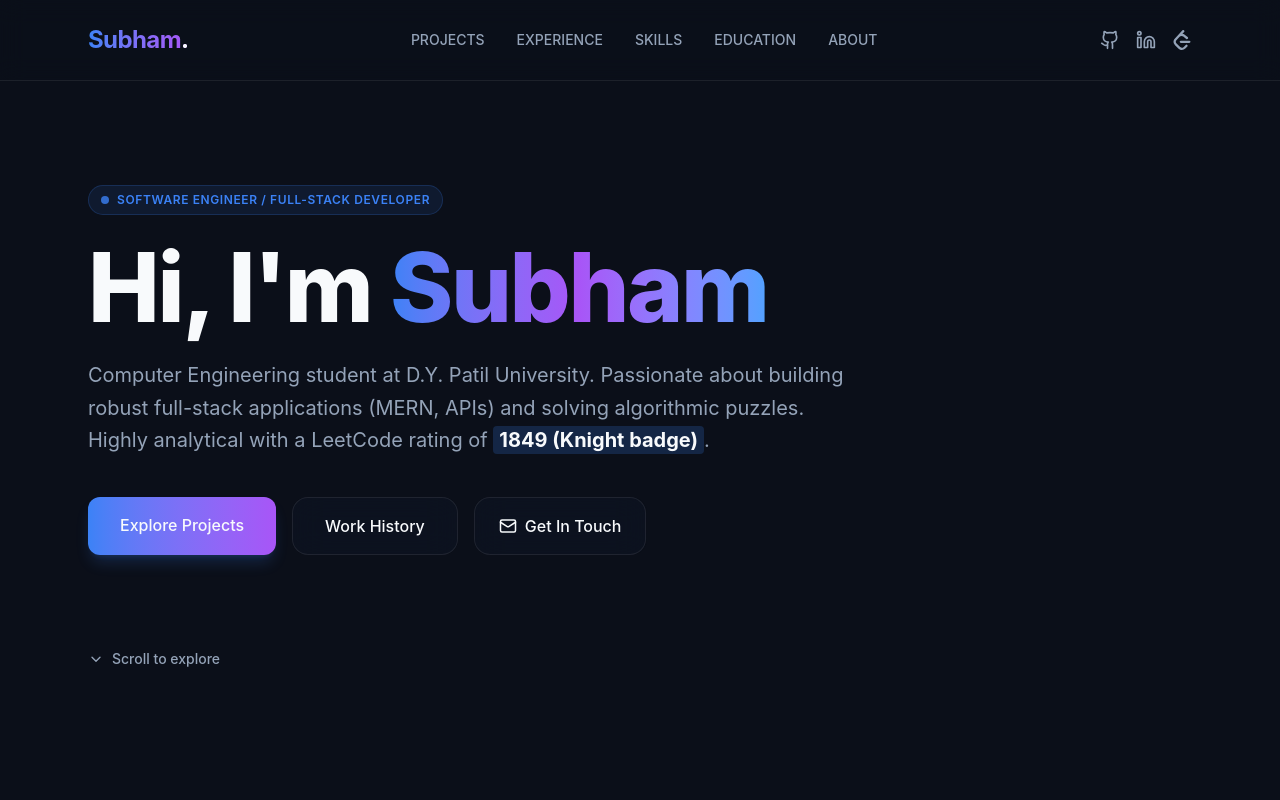
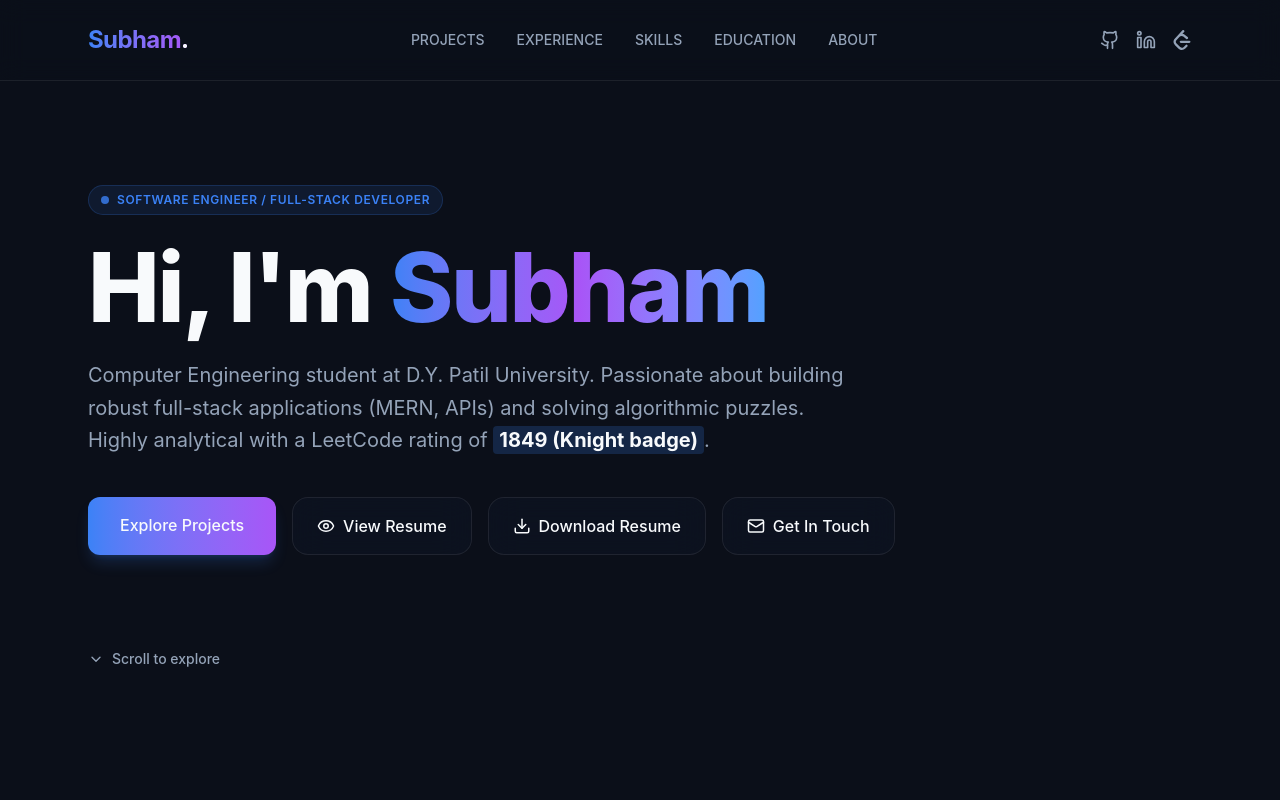
Before and after one commit to Subham5778/MyPortfolio, a React (Vite) app: page / in a window 1280 px wide. Shown: the top 800 px of the page. Built offline with nearby package versions, Linux system fonts and the light colour scheme.

Commit message:
update resume to view or download on web page

```diff
--- a/src/App.jsx
+++ b/src/App.jsx
@@ -1,5 +1,5 @@
 import { useState } from 'react';
-import { Briefcase, GraduationCap, ChevronDown, Mail, Github, Linkedin, ExternalLink, Award, Trophy, Phone, MapPin, Code, Layers } from 'lucide-react';
+import { Briefcase, GraduationCap, ChevronDown, Mail, Github, Linkedin, ExternalLink, Award, Trophy, Phone, MapPin, Code, Layers, Eye, Download } from 'lucide-react';
 import { SiLeetcode } from "react-icons/si";
 
 function App() {
@@ -129,8 +129,22 @@ function App() {
             <a href="#projects" className="bg-gradient-to-r from-primary to-accent hover:opacity-90 text-text px-8 py-4 rounded-xl font-medium transition-all shadow-lg shadow-primary/20">
               Explore Projects
             </a>
-            <a href="#experience" className="glass-card px-8 py-4 rounded-xl font-medium hover:text-primary transition-all">
-              Work History
+            <a
+              href="https://drive.google.com/file/d/1cWhmujcLXv2L300Cc3gtQndFYDjhh7l4/view?usp=drive_link"
+              target="_blank"
+              rel="noopener noreferrer"
+              className="glass-card px-6 py-4 rounded-xl font-medium hover:text-primary transition-all flex items-center gap-2"
+            >
+              <Eye size={18} />
+              View Resume
+            </a>
+            <a
+              href="/Resum.pdf"
+              download="Subham_Kumar_Resume.pdf"
+              className="glass-card px-6 py-4 rounded-xl font-medium hover:text-primary transition-all flex items-center gap-2"
+            >
+              <Download size={18} />
+              Download Resume
             </a>
             <a href="mailto:subham.nchs5778@gmail.com" className="glass-card px-6 py-4 rounded-xl font-medium hover:text-primary transition-all flex items-center gap-2">
               <Mail size={18} />
@@ -371,7 +385,7 @@ function App() {
             </div>
             <div className="flex-1 space-y-6 text-muted text-base md:text-lg leading-relaxed border-l-0 md:border-l border-cardBorder/60 md:pl-8">
               <p>
-                I am a  B.Tech graduate in Computer Engineering with strong core fundamentals in Data Structures & Algorithms, Operating Systems, Database Management Systems, and Computer Networks.
+                I am a B.Tech graduate in Computer Engineering with strong core fundamentals in Data Structures & Algorithms, Operating Systems, Database Management Systems, and Computer Networks.
               </p>
               <p>
                 From building complex AI applications like <strong>AI Study Companion</strong> using modern MERN stacks, to analyzing server security setups, I love turning technical puzzles into elegant, high-performing software.
```
Also changed, not shown: 1 other file (tests, documents, lock files or other folders).
